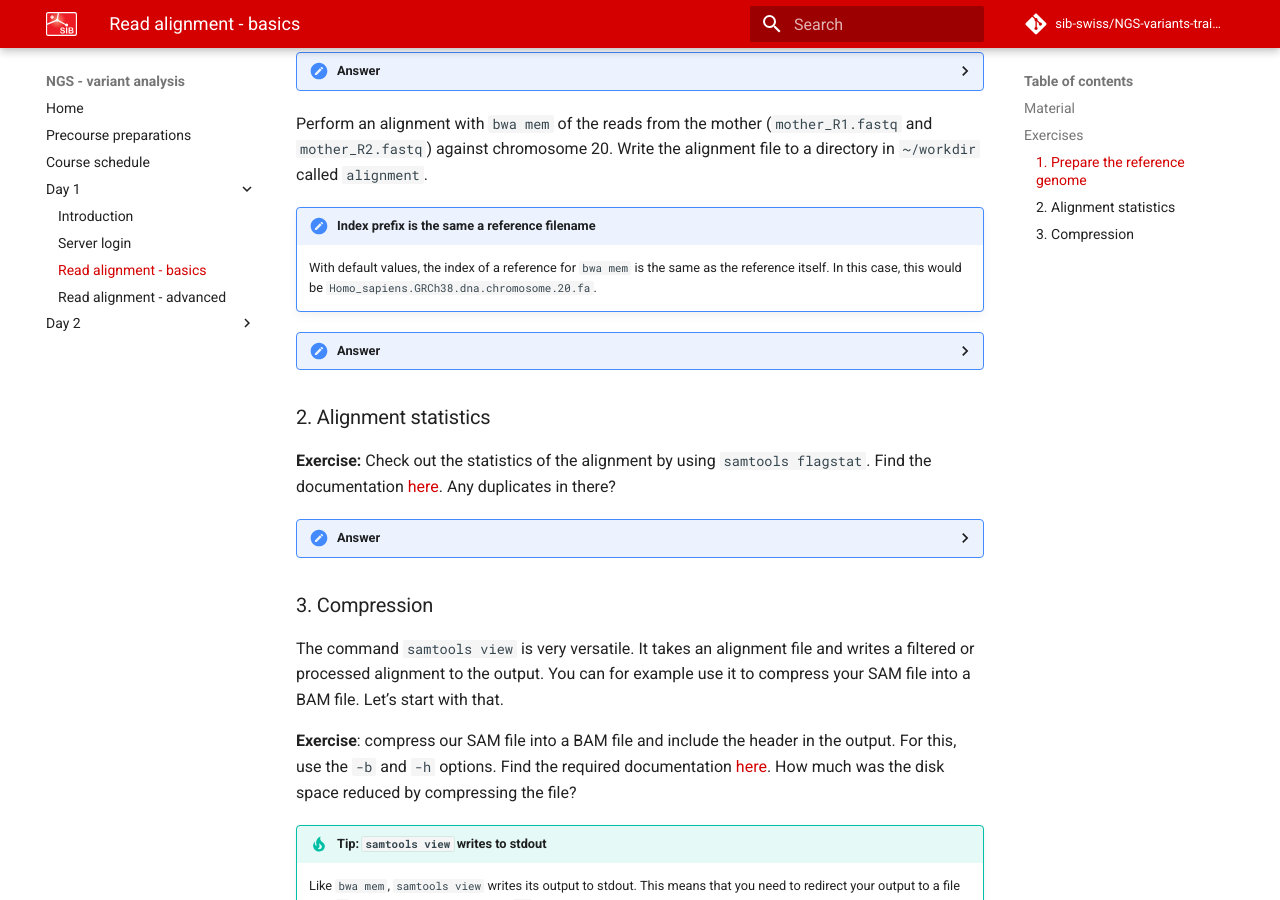
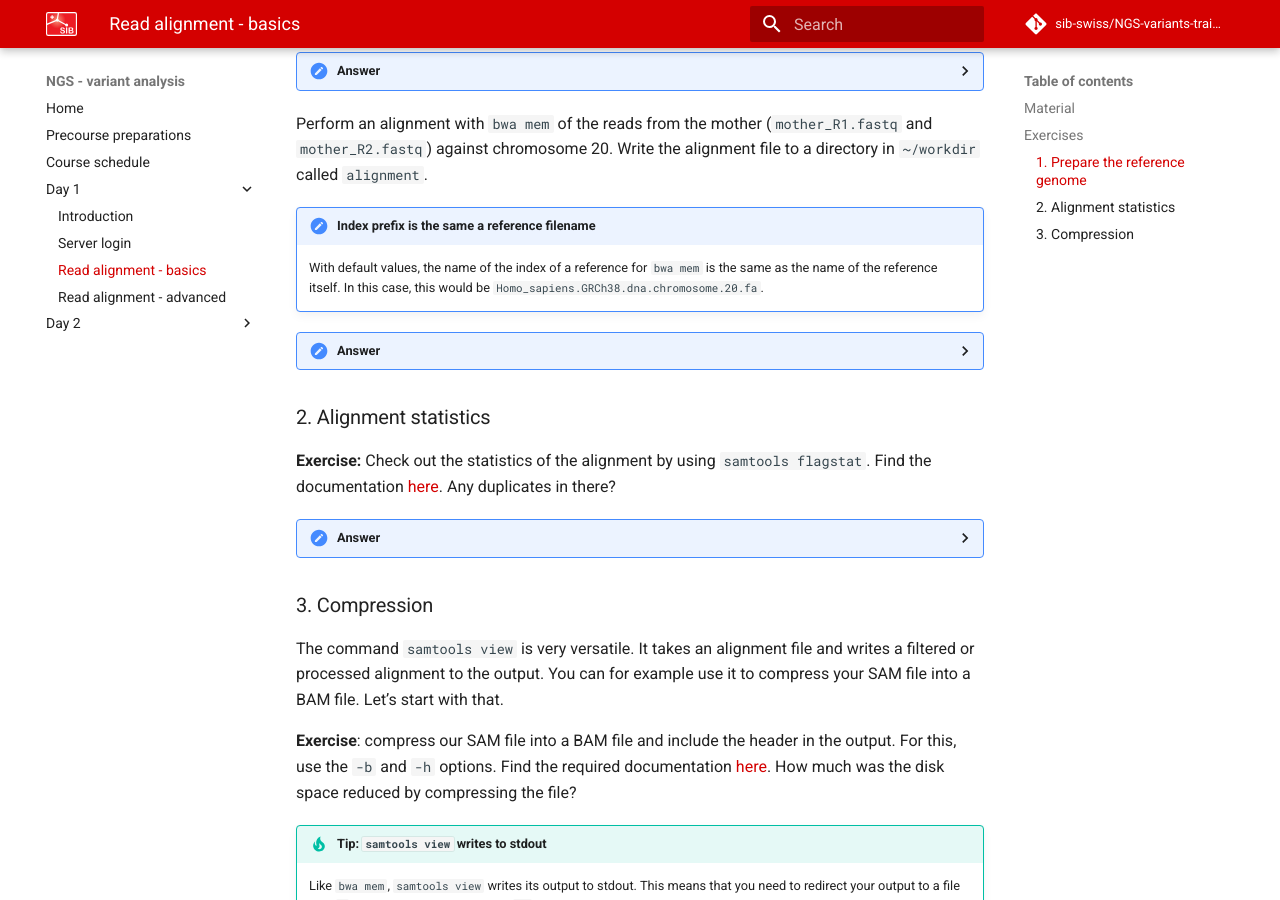
Before and after one commit to sib-swiss/NGS-variants-training, an MkDocs documentation site: the page built from docs/day1/alignment.md, in a window 1280 px wide and 900 px high, scrolled down 892 px. Built offline with MkDocs 1.6.1 and Material for MkDocs 9.7.7, drawn with Linux system fonts in a browser that asks for light colours; comment, search, counter and statistics services are not loaded.

Commit message:
easier paths

```diff
--- a/docs/day1/alignment.md
+++ b/docs/day1/alignment.md
@@ -56,7 +58,7 @@ Check out the [synopsis and manual of `bwa mem`](http://bio-bwa.sourceforge.net/
 Perform an alignment with `bwa mem` of the reads from the mother (`mother_R1.fastq` and `mother_R2.fastq`) against chromosome 20. Write the alignment file to a directory in `~/workdir` called `alignment`.
 
 !!! note "Index prefix is the same a reference filename"
-    With default values, the index of a reference for `bwa mem` is the same as the reference itself. In this case, this would be `Homo_sapiens.GRCh38.dna.chromosome.20.fa`.
+    With default values, the name of the index of a reference for `bwa mem` is the same as the name of the reference itself. In this case, this would be `Homo_sapiens.GRCh38.dna.chromosome.20.fa`.
 
 ??? done "Answer"
     We'll first make the alignment directory:
```
Also changed, not shown: other parts of docs/day1/alignment.md (+3 -1 lines).
